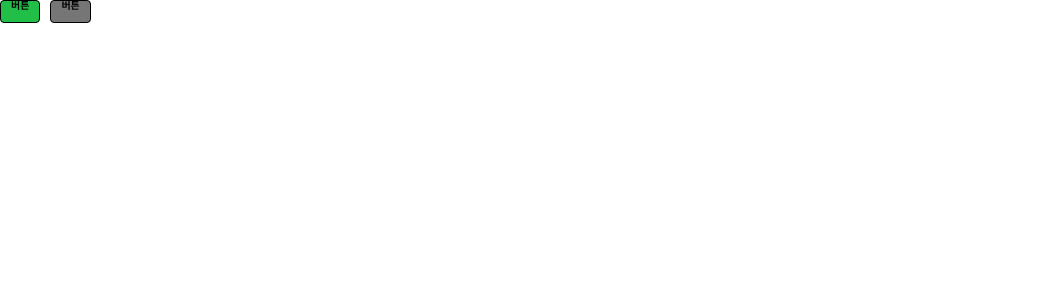
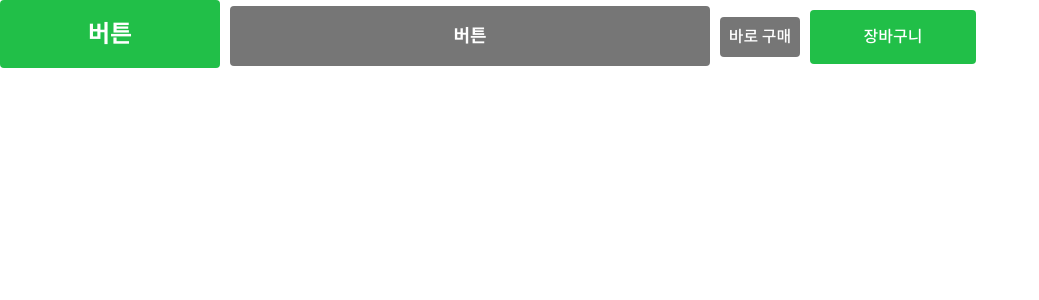
Before and after one commit to EllaSEON/OpenMarket, a React (Create React App) app: page / in a window 1280 px wide. Shown: the top 300 px of the page, without its empty margins (0-1039 px from the left). Built offline with nearby package versions, Linux system fonts and the light colour scheme.

Commit message:
<feat> : 버튼 색상별 사이즈별 컴포넌트 완성

```diff
--- a/src/App.tsx
+++ b/src/App.tsx
@@ -8,8 +8,14 @@ function App() {
     <>
       <ThemeProvider theme={theme}>
         <GlobalStyle />
-        <Button color="green">버튼</Button>
-        <Button color="darkGray">버튼</Button>
+        <Button size="lg">버튼</Button>
+        <Button color="darkGray" size="md">
+          버튼
+        </Button>
+        <Button color="darkGray" size="s">
+          바로 구매
+        </Button>
+        <Button size="ms">장바구니</Button>
       </ThemeProvider>
     </>
   );
--- a/src/components/Button/Button.tsx
+++ b/src/components/Button/Button.tsx
@@ -2,12 +2,13 @@ import StyledButton from "./style";
 
 interface ButtonTypes {
   children: string | JSX.Element;
-  color: string;
+  color?: string;
+  size: string;
 }
 
-function Button({ children, color, ...rest }: ButtonTypes) {
+function Button({ children, color, size, ...rest }: ButtonTypes) {
   return (
-    <StyledButton color={color} {...rest}>
+    <StyledButton color={color} size={size} {...rest}>
       {children}
     </StyledButton>
   );
--- a/src/components/Button/style.ts
+++ b/src/components/Button/style.ts
@@ -1,39 +1,83 @@
 import styled, { css } from "styled-components";
+import { DefaultTheme } from "styled-components";
 
 interface ButtonProps {
+  theme: DefaultTheme;
   children: string | JSX.Element;
-  color: string;
+  color?: string;
+  size: string;
 }
-const StyledButton = styled.button<ButtonProps>`
-  /* 공통 스타일 */
-  display: inline-flex;
-  outline: none;
-  border: 1px solid black;
-  border-radius: 4px;
-  color: black;
-  font-weight: bold;
-  cursor: pointer;
-  padding-left: 1rem;
-  padding-right: 1rem;
 
-  /* 크기 */
-  height: 2.25rem;
-  font-size: 1rem;
-
+const colorStyles = css<ButtonProps>`
   /* 색상 */
-  ${(props) => {
-    const selected = props.theme.colors[props.color];
+  ${({ theme, color }) => {
+    const selected =
+      typeof color !== "undefined"
+        ? theme.colors[color]
+        : theme.colors["green"]; // undefined일 경우 기본 색상 설정
 
     return css`
       background: ${selected};
-      &:hover {
-        background: red;
+      &:active {
+        background: #ffffff;
+        color: #767676;
+        border: 1px solid #c4c4c4;
       }
-      &:active {
-        background: yellow;
+      &:disabled {
+        background: #c4c4c4;
+        color: #ffffff;
       }
     `;
   }}
+`;
+
+const sizeStyles = css<ButtonProps>`
+  ${(props) =>
+    props.size === "lg" &&
+    css`
+      width: 22rem;
+      height: 68px;
+      font-size: 2.4rem;
+      font-weight: 700;
+    `}
+
+  ${(props) =>
+    props.size === "md" &&
+    css`
+      width: 48rem;
+      height: 60px;
+      font-size: 1.8rem;
+      font-weight: 700;
+    `}
+    ${(props) =>
+    props.size === "ms" &&
+    css`
+      width: 16.6rem;
+      height: 54px;
+      font-size: 1.6rem;
+      font-weight: 500;
+    `}
+
+    ${(props) =>
+    props.size === "s" &&
+    css`
+      width: 8rem;
+      height: 40px;
+      font-size: 1.6rem;
+      font-weight: 500;
+    `}
+`;
+const StyledButton = styled.button`
+  /* 공통 스타일 */
+  outline: none;
+  border-radius: 4px;
+  color: #ffffff;
+  cursor: pointer;
+
+  /* 크기 */
+  ${sizeStyles}
+  /* 색상 */
+  ${colorStyles}
 
   /* 기타 */
   & + & {
```
